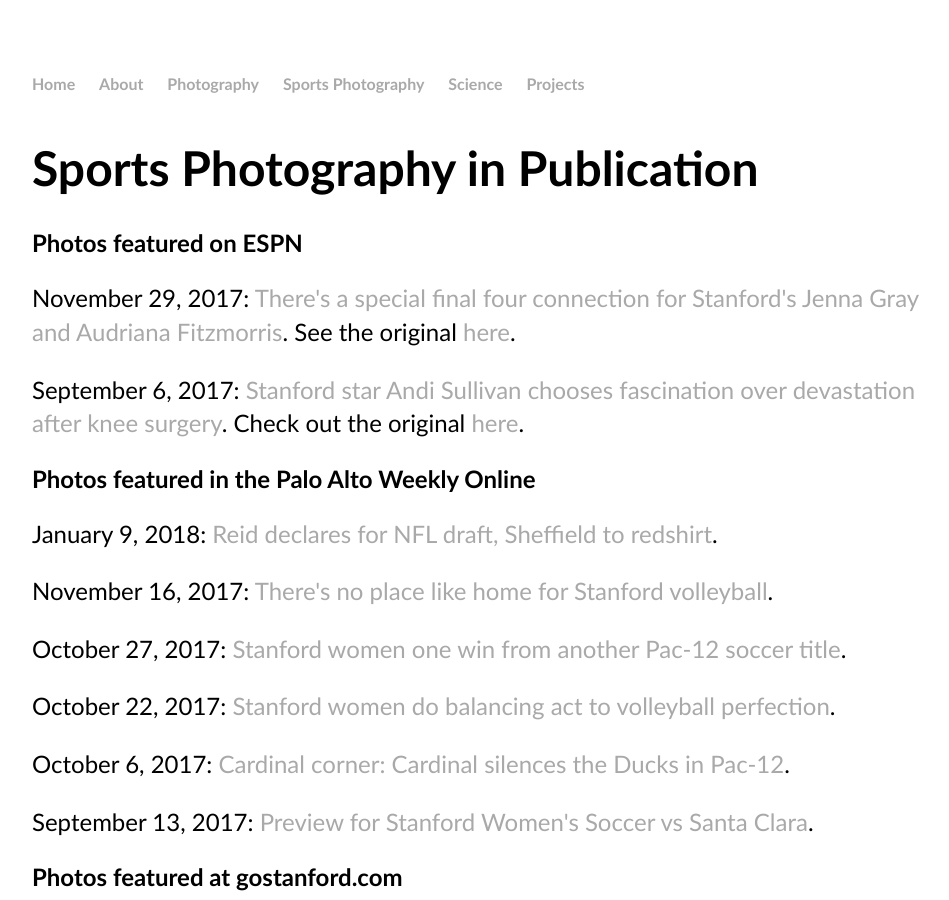
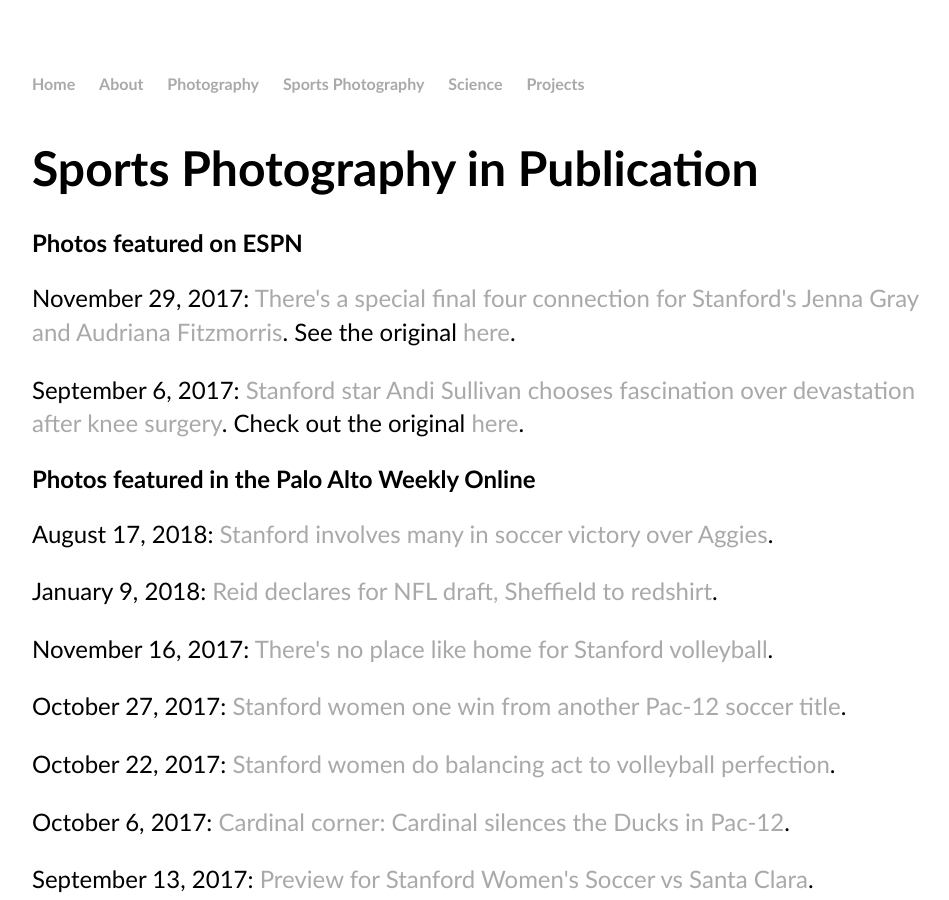
Before and after one commit to echang17/echang17.github.io, a Jekyll site: the page built from links/index.html, in a window 1280 px wide and 900 px high. Shown: the whole window, without its empty margins (160-1109 px from the left). Built offline with Jekyll 4.4.1, drawn with Linux system fonts in a browser that asks for light colours.

Commit message:
Update index.html

```diff
--- a/links/index.html
+++ b/links/index.html
@@ -9,6 +9,7 @@
     <p>September 6, 2017: <a href="http://www.espn.com/espnw/sports/article/20603346/stanford-cardinal-soccer-star-andi-sullivan-chooses-fascination-devastation-recover-knee-injury">Stanford star Andi Sullivan chooses fascination over devastation after knee surgery</a>. Check out the original <a href="https://isiphotos.photoshelter.com/image?&_bqG=664&_bqH=eJzz8_c1Loovjcyv8M1JSQ829Hf1zPQ0K8pKC3W1MjcwsTI0MABhIOkZ7xLsbJuarAZmxDv6udiWANnB_kEhti6OIa5Admiwa1C8p4ttKEiDa1aAeap_Wnayp4lavKNziG1xamJRcoaaM0gFAFYaI10-&GI_ID=">here</a>.</p>
   <p></p>
   <h2>Photos featured in the Palo Alto Weekly Online</h2>
+    <p>August 17, 2018: <a href="https://www.paloaltoonline.com/news/2018/08/17/stanford-involves-many-in-soccer-victory-over-aggies">Stanford involves many in soccer victory over Aggies</a>.</p>
     <p>January 9, 2018: <a href="https://paloaltoonline.com/news/2018/01/09/cardinal-corner-reid-declares-for-nfl-draft-sheffield-to-redshirt">Reid declares for NFL draft, Sheffield to redshirt</a>.</p>
     <p>November 16, 2017: <a href="https://www.paloaltoonline.com/news/2017/11/16/theres-no-place-like-home-for-stanford-volleyball">There's no place like home for Stanford volleyball</a>.</p>
     <p>October 27, 2017: <a href="https://www.paloaltoonline.com/news/2017/10/27/stanford-women-one-win-from-another-pac-12-soccer-title">Stanford women one win from another Pac-12 soccer title</a>.</p>
```
